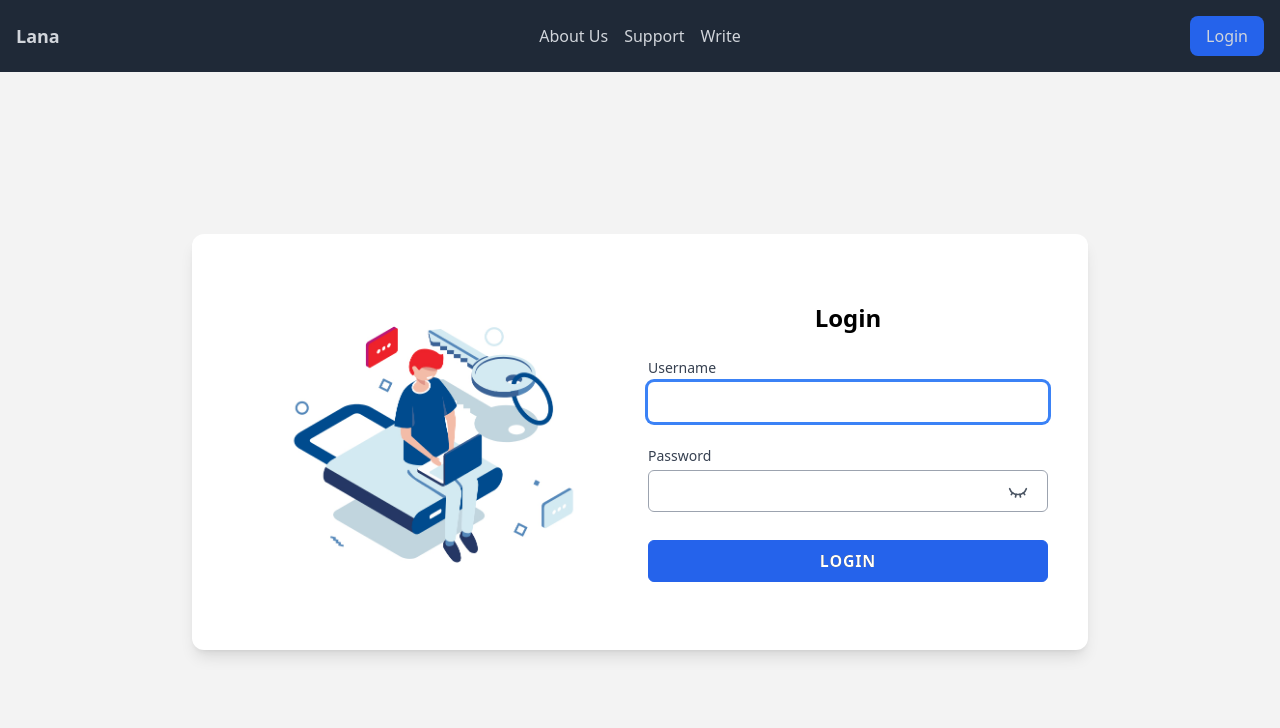
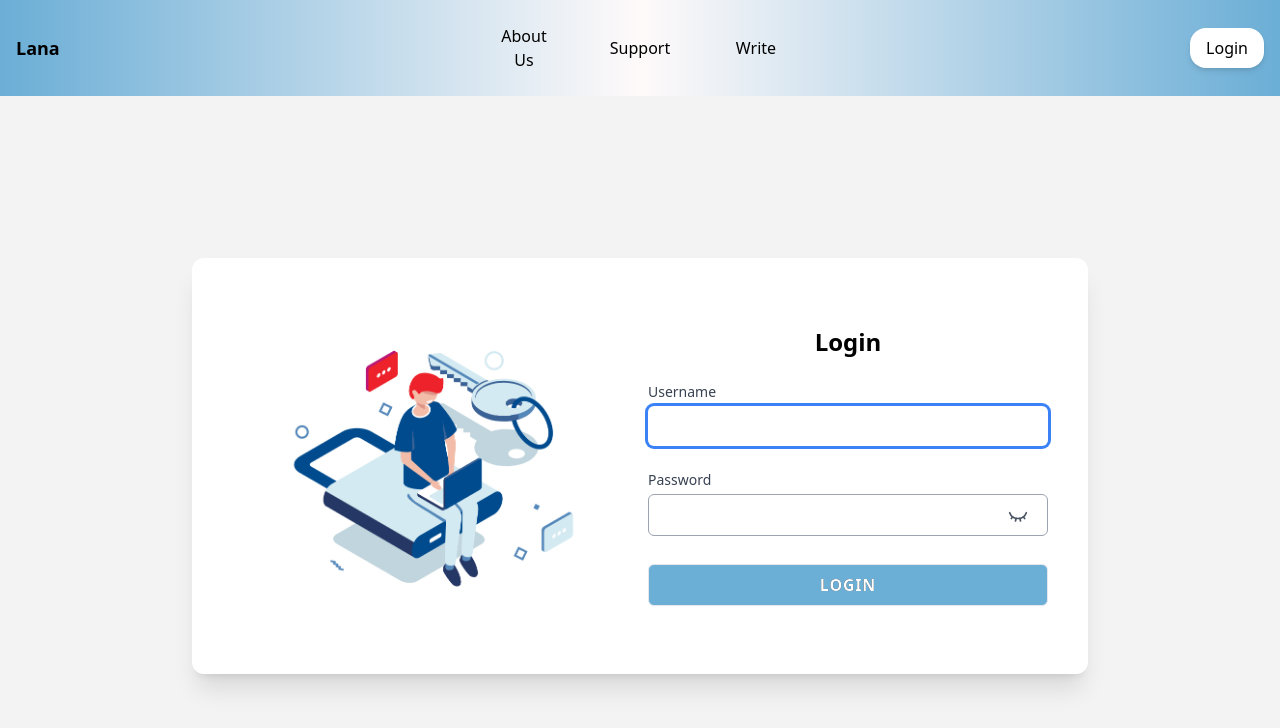
Before and after one commit to ninjaboss69/ninjamovies_admin, a React app: page /login in a window 1280 px wide. Shown: the top 728 px of the page. Built offline with nearby package versions, Linux system fonts and the light colour scheme.

Commit message:
Enhancing nav bar

```diff
--- a/index.css
+++ b/index.css
@@ -41,17 +41,20 @@ input::-webkit-inner-spin-button {
 	-webkit-appearance: none;
 	margin: 0;
 }
+
 /* Firefox */
 input[type='number'] {
 	-moz-appearance: textfield;
 }
-input:focus ~ label,
-input:not(:placeholder-shown) ~ label {
+
+input:focus~label,
+input:not(:placeholder-shown)~label {
 	@apply transform;
 	@apply scale-75;
 	@apply -translate-y-6;
 }
-input:focus ~ label {
+
+input:focus~label {
 	@apply text-black;
 	@apply left-0;
 }
@@ -84,13 +87,13 @@ input:focus ~ label {
 }
 
 
-.table_body > tr {
+.table_body>tr {
 	background-color: rgb(255, 255, 255);
 	border-top-width: 1px;
 	border-bottom-width: 0px;
 }
 
-.table_body > tr > td {
+.table_body>tr>td {
 	text-align: center;
 }
 
@@ -102,9 +105,12 @@ input:focus ~ label {
 	max-height: 300px;
 }
 
+.nav-bar {
+	background-image: linear-gradient(to right,#6baed6, #fffafa, #6baed6);
 
-@layer utilities {
 }
+
+@layer utilities {}
 
 @layer base {
 	:root {
--- a/src/component/nav/index.js
+++ b/src/component/nav/index.js
@@ -1,21 +1,21 @@
 const Navbar = () => {
 	 const token = localStorage.getItem("accessToken");
 	return (
-		<nav className="bg-gray-800 p-4 sticky top-0">
+		<nav className="nav-bar p-4 sticky top-0">
 			<div className="container mx-auto flex justify-between items-center">
 				<div className="text-white text-lg font-bold w-1/3">
-					<a href="/" className="text-gray-300 hover:text-white">
+					<a href="/" className="text-black  hover:font-bold">
 						Lana
 					</a>
 				</div>
 				<div className="flex items-center justify-center space-x-4 w-1/3 ">
-					<a href="/about-us" className="text-gray-300 hover:text-white">
+					<a href="/about-us" className="w-[100px] text-center text-black hover:bg-[#6baed6] hover:text-white  px-4 py-2 rounded-2xl transition-all   ">
 						About Us
 					</a>
-					<a href="/support" className="text-gray-300 hover:text-white">
+					<a href="/support" className="w-[100px] text-center text-black hover:bg-[#6baed6] hover:text-white px-4 py-2 rounded-2xl transition-all ">
 						Support
 					</a>
-					<a href="/editor" className="text-gray-300 hover:text-white">
+					<a href="/editor" className="w-[100px] text-center text-black hover:bg-[#6baed6] hover:text-white px-4 py-2 rounded-2xl transition-all ">
 						Write
 					</a>
 
@@ -24,10 +24,10 @@ const Navbar = () => {
 
 					{token ?
 
-					<button  className="text-gray-300 hover:text-white bg-blue-600 px-4  py-2 rounded-lg " >
+					<button  className="text-black hover:shadow-xl  shadow-md bg-[#fff] px-4  py-2 rounded-2xl transition-all" >
 						Logout
 					</button> :
-					<a href="/login" className="text-gray-300 hover:text-white bg-blue-600 px-4  py-2 rounded-lg">
+					<a href="/login" className="text-black hover:shadow-xl  shadow-md bg-[#fff] px-4  py-2 rounded-2xl transition-all">
 						Login
 					</a>
 				}
--- a/src/pages/login/index.js
+++ b/src/pages/login/index.js
@@ -49,9 +49,9 @@ const LoginPage = () => {
 	}, []);
 
 	return (
-		<div className="w-full min-h-[calc(100vh-60px)] flex  flex-col items-center justify-center  ">
+		<div className="w-full min-h-[calc(100vh-60px)] max-h-[calc(100vh-60px)] flex  flex-col items-center justify-center  ">
 			{isLoading && <div>Loading .....</div>}
-			<div className='w-[70%] p-8 flex items-center justify-between bg-white  shadow-lg rounded-xl'>
+			<div className='w-[70%]  p-8 flex items-center justify-between bg-white  shadow-xl rounded-xl fixed'>
 				<img
 					src={LoginImage}
 					className=" basis-1/2 w-1/2 p-8"
@@ -110,7 +110,7 @@ const LoginPage = () => {
 
 							<button
 								type="submit"
-								className="w-full btn overflow-hidden rounded-md  mt-1 border font-semibold uppercase leading-none tracking-wider relative bg-blue-600 border-blue-600 "
+								className="w-full btn overflow-hidden rounded-md  mt-1 border font-semibold uppercase leading-none tracking-wider relative bg-[#6baed6] "
 							>
 								<span className="absolute inset-0 bg-[#FFFFFF]" />
 								<span className="absolute inset-0 flex items-center justify-center text-white hover:text-black">
```
Lines whose indentation alone changed are shown as unchanged.
